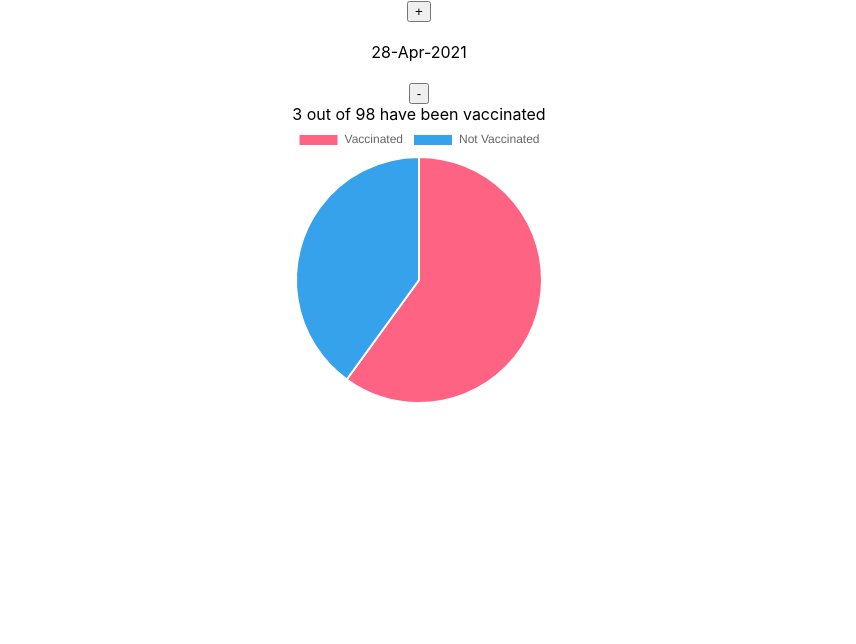
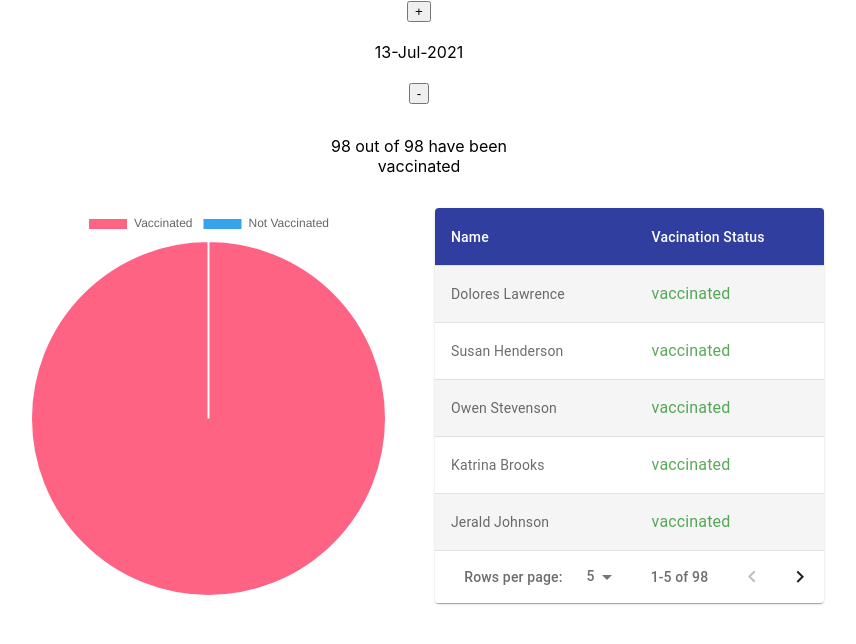
Before and after one commit to mathura333/react-js-challenge, a React (Create React App) app: page / in a window 1280 px wide. Shown: the top 644 px of the page, without its empty margins (221-1077 px from the left). Built offline with nearby package versions, Linux system fonts and the light colour scheme.

Commit message:
Added Table to show vaccination status

```diff
--- a/package.json
+++ b/package.json
@@ -3,6 +3,8 @@
   "version": "0.1.0",
   "private": true,
   "dependencies": {
+    "@material-ui/core": "^4.12.1",
+    "@material-ui/styles": "^4.11.4",
     "@testing-library/jest-dom": "^5.11.4",
     "@testing-library/react": "^11.1.0",
     "@testing-library/user-event": "^12.1.10",
--- a/src/App.css
+++ b/src/App.css
@@ -1,9 +1,16 @@
 .App {
+  display: flex;
   text-align: center;
+  flex-direction: column;
 }
 .currentdate {
   margin: 20px 0px;
 }
 .chart {
-  margin: 0px 500px;
+  display: block;
+  margin-bottom: 900px;
 }
+.tableWrapper {
+  display: block;
+  margin-top: 50%;
+}
--- a/src/App.js
+++ b/src/App.js
@@ -2,12 +2,33 @@ import { useState, useEffect } from 'react';
 import dayjs from 'dayjs';
 import PieChart from './components/pieChart';
 import './App.css';
+import Table from './components/table';
+import { Grid, Typography } from '@material-ui/core';
+
 function App() {
-  const [currentDate, setCurrentDate] = useState(dayjs('2021-04-28')); // Current Date Fetch from current_date.json in public/data
+  const [currentDate, setCurrentDate] = useState(dayjs()); // Current Date Fetch from current_date.json in public/data
   const [vaccineDates, setVaccineDates] = useState([]); // List Of Vaccine Dates Fetch from vaccine_dates.json in public/data
   const [err, setErr] = useState('');
   const [totalPeople, setTotalPeople] = useState(0);
-  const [currentPeople, setCurrentPeople] = useState(0);
+  const [vaccinatedPeople, setVaccinatedPeople] = useState(0);
+  const [data, setData] = useState([]);
+
+  const columns = [
+    {
+      header: 'Name',
+      id: 'person_name',
+      isSortable: true,
+    },
+    {
+      header: 'Vacination Status',
+      cell: ({ vaccination_date }) =>
+        vaccination_date <= currentDate.format('YYYY-MM-DD') ? (
+          <Typography style={{ color: 'green' }}>vaccinated</Typography>
+        ) : (
+          <Typography color="error">Not Vaccinated</Typography>
+        ),
+    },
+  ];
 
   useEffect(() => {
     const getVaccinationDatesArr = () => {
@@ -19,6 +40,7 @@ function App() {
           );
           setTotalPeople(data.length);
           setVaccineDates(vaccinationDates);
+          setData(data);
         })
         .catch((error) => setErr(error.message));
     };
@@ -27,10 +49,9 @@ function App() {
   }, []);
 
   useEffect(() => {
-    setCurrentPeople(
+    setVaccinatedPeople(
       vaccineDates.filter(
-        (vaccinationDate) =>
-          vaccinationDate === currentDate.format('YYYY-MM-DD')
+        (vaccinationDate) => vaccinationDate <= currentDate.format('YYYY-MM-DD')
       ).length
     );
   }, [currentDate, vaccineDates]);
@@ -44,20 +65,35 @@ function App() {
   };
 
   return (
-    <div className="App">
-      <div className="date">
+    <Grid
+      className="App"
+      container
+      justify="center"
+      alignItems="center"
+      direction="column"
+      spacing={4}
+    >
+      <Grid item className="date" xs="2">
         <button onClick={incrementDate}>+</button>{' '}
         {/* Set Current Date to next date on click  */}
         <div className="currentdate">{currentDate.format('DD-MMM-YYYY')}</div>
         <button onClick={decrementDate}>-</button>{' '}
         {/* Set Current Date to drevious date on click  */}
-      </div>
-      <div>{`${currentPeople} out of ${totalPeople} have been vaccinated`}</div>
-      <div className="chart">
-        {/* Update the following Component to display pie chart with proper data, alignment and colors */}
-        <PieChart data={[60, 40]} />
-      </div>
-    </div>
+      </Grid>
+      <Grid
+        item
+        xs="2"
+      >{`${vaccinatedPeople} out of ${totalPeople} have been vaccinated`}</Grid>
+      <Grid item container xs="8" spacing={4}>
+        <Grid item className="chart" xs="6">
+          {/* Update the following Component to display pie chart with proper data, alignment and colors */}
+          <PieChart data={[vaccinatedPeople, totalPeople - vaccinatedPeople]} />
+        </Grid>
+        <Grid item xs="6" className="tableWrapper">
+          <Table columns={columns} rows={data} />
+        </Grid>
+      </Grid>
+    </Grid>
   );
 }
 
--- /dev/null
+++ b/src/components/table.jsx
@@ -0,0 +1,260 @@
+/* eslint-disable indent */
+import React, { useState } from 'react';
+import PropTypes from 'prop-types';
+import { withStyles, makeStyles } from '@material-ui/core/styles';
+import {
+  TableContainer,
+  TableSortLabel,
+  Table,
+  TableHead,
+  TableRow,
+  TableBody,
+  TableCell,
+  Paper,
+  TablePagination,
+  CircularProgress,
+} from '@material-ui/core';
+
+const useStyles = makeStyles((theme) => ({
+  table: {
+    display: ({ loading }) => (loading ? 'inherit' : 'table'),
+    minWidth: 400,
+  },
+  bodycolor: {
+    color: theme.palette.text.dark,
+    opacity: 0.66,
+  },
+  tableSort: {
+    fontWeight: theme.typography.fontWeightMedium,
+    backgroundColor: theme.palette.primary.dark,
+    color: theme.palette.common.white,
+    fontSize: theme.typography.fontSize,
+  },
+  loaderWrapper: {
+    display: 'flex',
+    justifyContent: 'center',
+    alignItems: 'center',
+    width: '100%',
+    height: '100%',
+    padding: theme.spacing(2, 0),
+  },
+  tableHead: {
+    width: '100%',
+    display: ({ loading }) => (loading ? 'inline-table' : 'table-header-group'),
+  },
+}));
+
+const StyledTableCell = withStyles((theme) => ({
+  head: {
+    fontWeight: theme.typography.fontWeightMedium,
+    backgroundColor: theme.palette.primary.dark,
+    color: theme.palette.common.white,
+  },
+  body: {
+    fontSize: theme.typography.fontSize.s2,
+  },
+}))(TableCell);
+
+const StyledTableRow = withStyles((theme) => ({
+  root: {
+    '&:nth-of-type(odd)': {
+      backgroundColor: theme.palette.action.hover,
+    },
+  },
+}))(TableRow);
+
+const StyledTablePagination = withStyles((theme) => ({
+  caption: {
+    fontWeight: theme.typography.fontWeightMedium,
+    fontSize: theme.typography.fontSize.s2,
+    color: theme.palette.text.dark,
+    opacity: 0.66,
+  },
+  select: {
+    fontWeight: theme.typography.fontWeightMedium,
+    fontSize: theme.typography.fontSize.s2,
+    color: theme.palette.text.dark,
+    opacity: 0.66,
+  },
+  toolbar: {
+    padding: 0,
+  },
+}))(TablePagination);
+
+function descendingComparator(a, b, orderBy) {
+  if (b[orderBy] < a[orderBy]) {
+    return -1;
+  }
+  if (b[orderBy] > a[orderBy]) {
+    return 1;
+  }
+  return 0;
+}
+
+function getComparator(order, orderBy) {
+  return order === 'desc'
+    ? (a, b) => descendingComparator(a, b, orderBy)
+    : (a, b) => -descendingComparator(a, b, orderBy);
+}
+
+function stableSort(array, comparator) {
+  const stabilizedThis = array?.map((el, index) => [el, index]);
+  stabilizedThis.sort((a, b) => {
+    const order = comparator(a[0], b[0]);
+    if (order !== 0) return order;
+    return a[1] - b[1];
+  });
+  return stabilizedThis?.map((el) => el[0]);
+}
+
+const EnhancedTable = ({
+  columns,
+  rows,
+  defaultRowsPerPage = 5,
+  noPagination = false,
+  filter = [],
+  loading = false,
+  ...props
+}) => {
+  const classes = useStyles({ loading });
+  const [orderBy, setOrderBy] = useState(null);
+  const [order, setOrder] = useState('asc');
+  const [rowsPerPage, setRowsPerPage] = useState(defaultRowsPerPage);
+  const [page, setPage] = useState(0);
+
+  const handleSort = (columnId, isSortable) => {
+    const isAsc = orderBy === columnId && order === 'asc';
+    if (isSortable) {
+      setOrder(isAsc ? 'desc' : 'asc');
+      setOrderBy(() => (order === 'desc' ? null : columnId));
+    }
+  };
+
+  const handleChangeRowsPerPage = (event) => {
+    setRowsPerPage(parseInt(event.target.value, 10));
+    setPage(0);
+  };
+
+  const handleChangePage = (event, newPage) => {
+    setPage(newPage);
+  };
+
+  const handleFilter = (nonFilteredRow) => {
+    let fiteredRows = nonFilteredRow;
+    if (!filter?.length) {
+      return nonFilteredRow;
+    }
+    filter.forEach(({ id, value }) => {
+      fiteredRows = fiteredRows.filter((row) => row?.[id] === value);
+    });
+    return fiteredRows;
+  };
+
+  const filteredRows = handleFilter(rows);
+
+  return (
+    <TableContainer component={Paper} {...props}>
+      <Table className={classes.table} aria-label="customized table">
+        <TableHead className={classes.tableHead}>
+          <TableRow>
+            {columns.map((column, index) => {
+              const key = `header-${index}`;
+              return (
+                <StyledTableCell key={key} align={column.align ?? 'inherit'}>
+                  {column.isSortable ? (
+                    <TableSortLabel
+                      active={!!column.isSortable && orderBy === column.id}
+                      direction={orderBy === column.id ? order : 'asc'}
+                      onClick={() => handleSort(column.id, column.isSortable)}
+                      hideSortIcon
+                    >
+                      <div className={classes.tableSort}>{column.header}</div>
+                    </TableSortLabel>
+                  ) : (
+                    column.header
+                  )}
+                </StyledTableCell>
+              );
+            })}
+          </TableRow>
+        </TableHead>
+        {!loading ? (
+          <TableBody>
+            {stableSort(
+              filteredRows.slice(
+                noPagination ? 0 : page * rowsPerPage,
+                noPagination
+                  ? filteredRows.length
+                  : page * rowsPerPage + rowsPerPage
+              ),
+              getComparator(order, orderBy)
+            ).map((row, index) => (
+              <StyledTableRow key={index}>
+                {columns.map(({ id, align, cell }, colIndex) => (
+                  <StyledTableCell
+                    className={classes.bodycolor}
+                    key={colIndex}
+                    align={align ?? 'inherit'}
+                  >
+                    {cell ? cell?.(row) : row?.[id]}
+                  </StyledTableCell>
+                ))}
+              </StyledTableRow>
+            ))}
+          </TableBody>
+        ) : (
+          <div className={classes.loaderWrapper}>
+            <CircularProgress className={classes.loader} />
+          </div>
+        )}
+      </Table>
+      {!noPagination && (
+        <StyledTablePagination
+          rowsPerPageOptions={[5, 10, 25, 50, 75, 100]}
+          component="div"
+          count={filteredRows.length}
+          rowsPerPage={rowsPerPage}
+          page={page}
+          onChangePage={handleChangePage}
+          onChangeRowsPerPage={handleChangeRowsPerPage}
+        />
+      )}
+    </TableContainer>
+  );
+};
+
+EnhancedTable.propTypes = {
+  columns: PropTypes.arrayOf(
+    PropTypes.shape({
+      header: PropTypes.oneOfType([PropTypes.string, PropTypes.shape({})]),
+      id: PropTypes.string,
+      isSortable: PropTypes.bool,
+      cell: PropTypes.func,
+      align: PropTypes.oneOf([
+        'inherit',
+        'initial',
+        'justify',
+        'right',
+        'left',
+        'center',
+      ]),
+    })
+  ).isRequired,
+  rows: PropTypes.arrayOf(PropTypes.shape({})).isRequired,
+  defaultRowsPerPage: PropTypes.oneOf([5, 10, 25, 50, 75, 100]),
+  noPagination: PropTypes.bool,
+  filter: PropTypes.arrayOf(
+    PropTypes.shape({
+      id: PropTypes.string,
+      value: PropTypes.node,
+    })
+  ),
+};
+
+EnhancedTable.defaultProps = {
+  defaultRowsPerPage: 5,
+  noPagination: false,
+  filter: [],
+};
+
+export default EnhancedTable;
```
Also changed, not shown: 1 other file (tests, documents, lock files or other folders).
